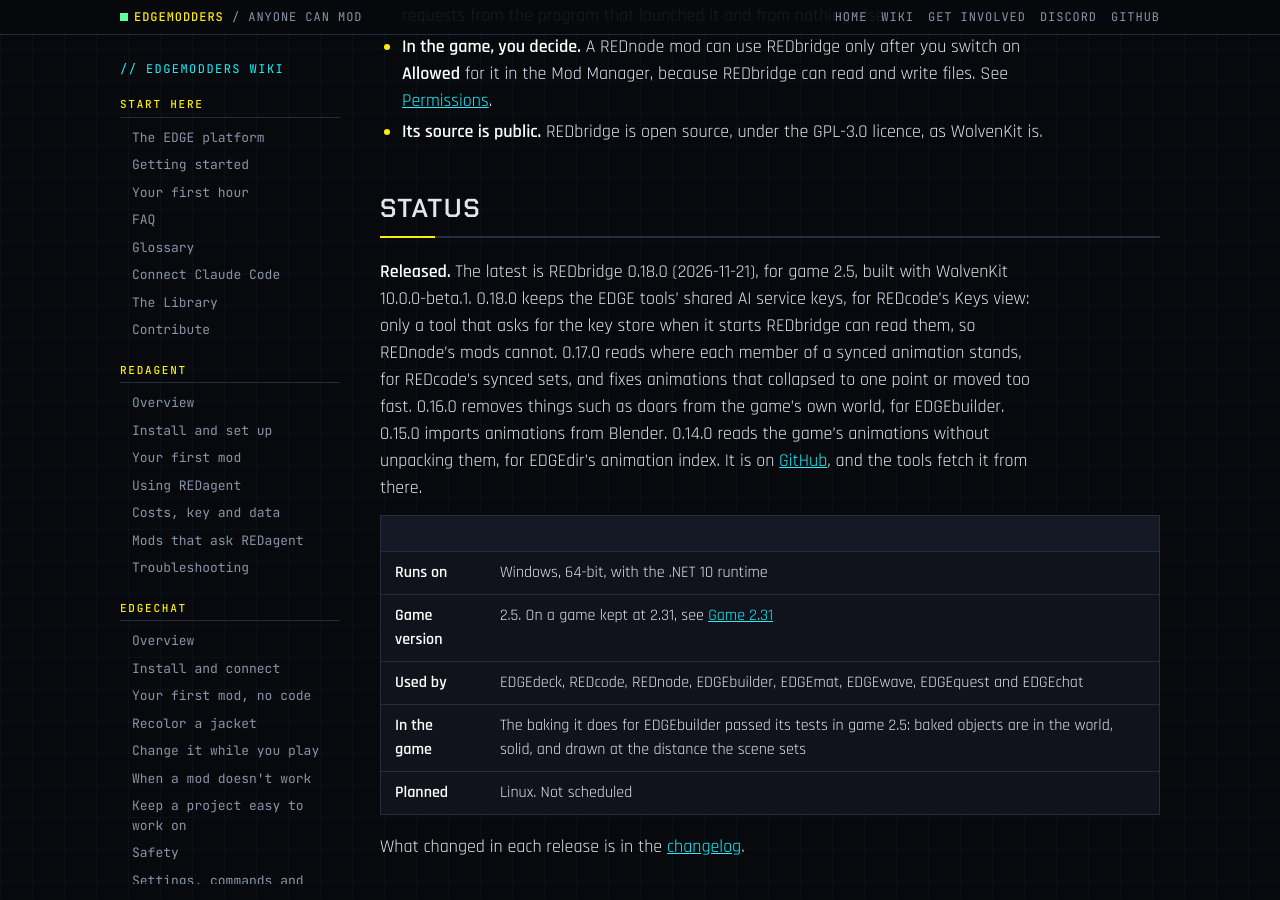
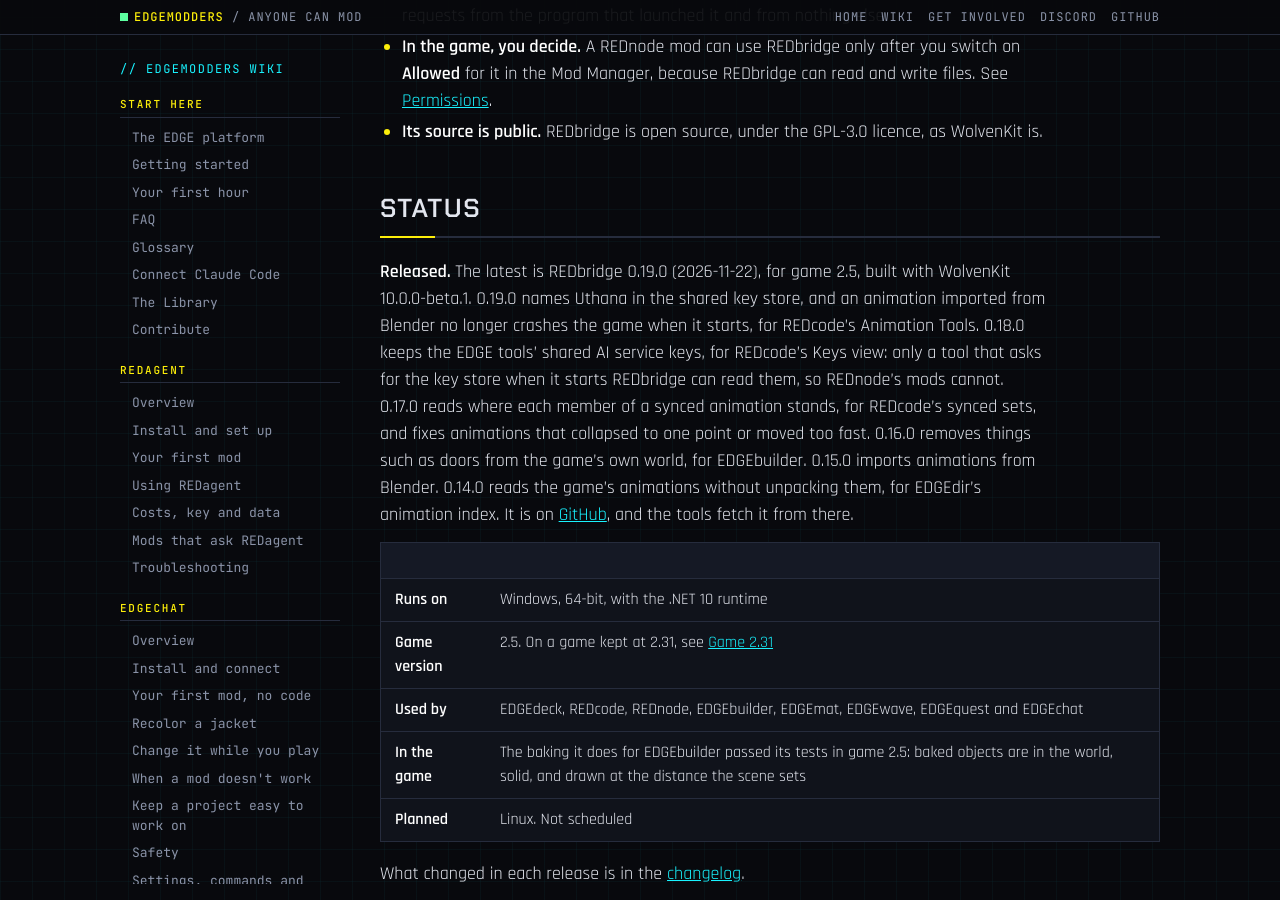
Before and after one commit to Edgemodders/EDGEweb, a Jekyll site: the page built from docs/wiki/redbridge/index.md, in a window 1280 px wide and 900 px high, scrolled down 2543 px. Built offline with Jekyll 4.4.1, drawn with Linux system fonts in a browser that asks for light colours; some of the changed text lies outside the part shown.

Commit message:
REDbridge 0.19.0 released: the wiki page and the dashboard
Co-Authored-By: Claude Opus 5.5 <noreply@anthropic.com>

```diff
--- a/docs/dashboard.html
+++ b/docs/dashboard.html
@@ -203,7 +203,7 @@ pre.how { background: #05060a; border: 1px solid var(--line); padding: 12px 14px
 </div>
 <div id="tip" role="tooltip"></div>
 
-<script src="assets/dashboard/status.js?v=222"></script>
+<script src="assets/dashboard/status.js?v=223"></script>
 <script>
 (function () {
   var S = window.EDGE_STATUS;
--- a/docs/wiki/redbridge/index.md
+++ b/docs/wiki/redbridge/index.md
@@ -4,7 +4,7 @@ nav_title: Overview
 section: REDbridge
 order: 0
 description: "REDbridge, the helper program that reads and writes Cyberpunk 2077's game files for the other EDGE tools: what it is, whether you need to do anything, whether it is safe, and its status."
-reviewed: 2026-11-21
+reviewed: 2026-11-22
 ---
 
 # RED<span class="y">bridge</span>
@@ -63,7 +63,7 @@ REDbridge needs Microsoft's free .NET 10 runtime. EDGEdeck and REDnode install i
 
 ## Status
 
-**Released.** The latest is REDbridge 0.18.0 (2026-11-21), for game 2.5, built with WolvenKit 10.0.0-beta.1. 0.18.0 keeps the EDGE tools' shared AI service keys, for REDcode's Keys view: only a tool that asks for the key store when it starts REDbridge can read them, so REDnode's mods cannot. 0.17.0 reads where each member of a synced animation stands, for REDcode's synced sets, and fixes animations that collapsed to one point or moved too fast. 0.16.0 removes things such as doors from the game's own world, for EDGEbuilder. 0.15.0 imports animations from Blender. 0.14.0 reads the game's animations without unpacking them, for EDGEdir's animation index. It is on [GitHub](https://github.com/Edgemodders/REDbridge/releases), and the tools fetch it from there.
+**Released.** The latest is REDbridge 0.19.0 (2026-11-22), for game 2.5, built with WolvenKit 10.0.0-beta.1. 0.19.0 names Uthana in the shared key store, and an animation imported from Blender no longer crashes the game when it starts, for REDcode's Animation Tools. 0.18.0 keeps the EDGE tools' shared AI service keys, for REDcode's Keys view: only a tool that asks for the key store when it starts REDbridge can read them, so REDnode's mods cannot. 0.17.0 reads where each member of a synced animation stands, for REDcode's synced sets, and fixes animations that collapsed to one point or moved too fast. 0.16.0 removes things such as doors from the game's own world, for EDGEbuilder. 0.15.0 imports animations from Blender. 0.14.0 reads the game's animations without unpacking them, for EDGEdir's animation index. It is on [GitHub](https://github.com/Edgemodders/REDbridge/releases), and the tools fetch it from there.
 
 | | |
 |---|---|
```
Also changed, not shown: docs/assets/dashboard/status.js (+3 -5 lines).
